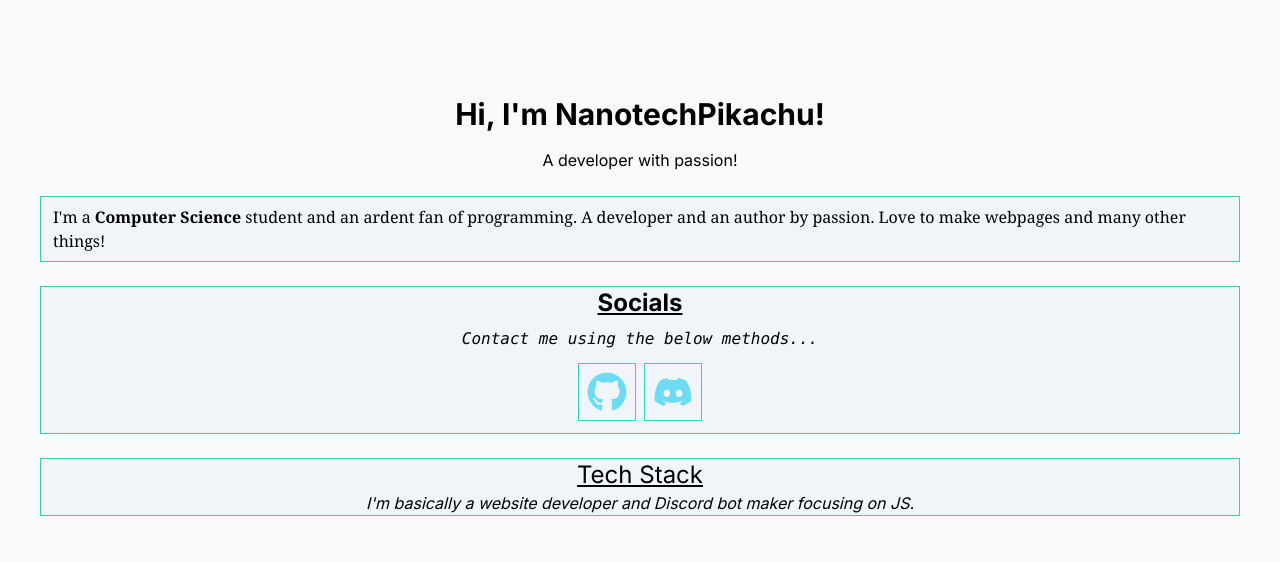
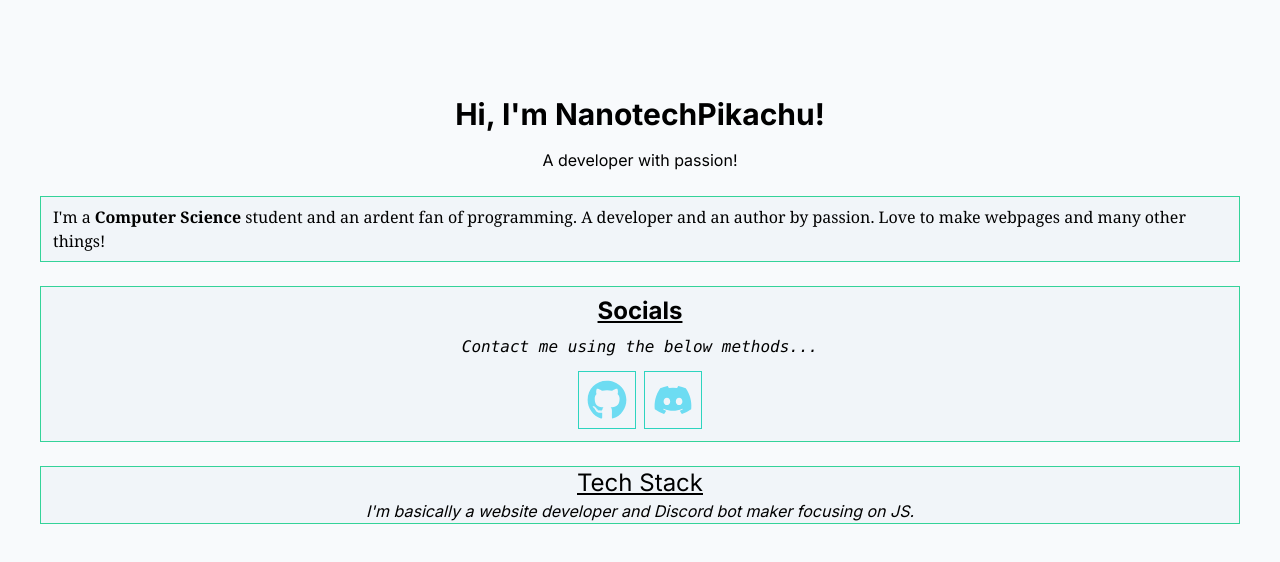
Before and after one commit to NanotechPikachu/Portfolio, a Next.js app: page / in a window 1280 px wide. Shown: the top 562 px of the page. Built offline with nearby package versions, Linux system fonts and the light colour scheme.

Commit message:
Update Socials.jsx

```diff
--- a/src/components/Socials.jsx
+++ b/src/components/Socials.jsx
@@ -4,7 +4,7 @@ export default function Socials() {
   return (
     <>
     <div className="mr-2 ml-2 mt-6 border dark:border-emerald-600 border-emerald-400 dark:bg-[#2E3532] bg-slate-100">
-    <h2 className="text-center text-xl md:text-2xl text-black dark:text-white font-bold"><u>Socials</u></h2>
+    <h2 className="text-center text-xl md:text-2xl text-black dark:text-white font-bold mt-2"><u>Socials</u></h2>
     <p className="mt-2 dark:text-slate-50 text-black text-center font-mono md:text-base text-sm"><i>Contact me using the below methods...</i></p>
     <div className="mt-2 mb-2 flex items-center justify-center">
     <a href="https://github.com/NanotechPikachu">
```
